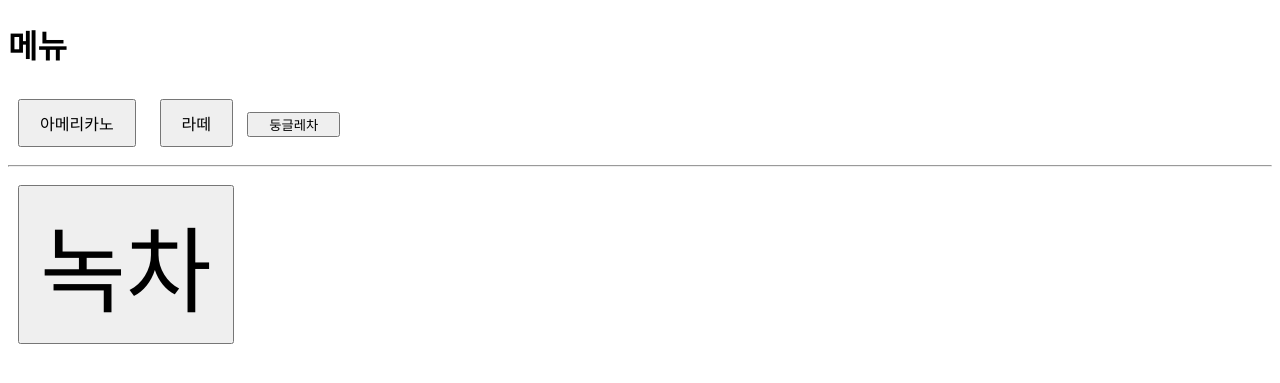
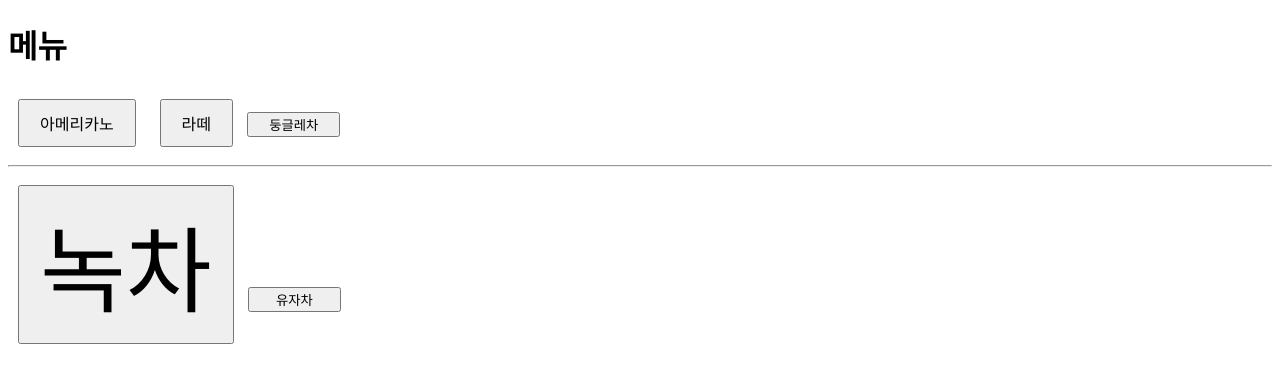
Before and after one commit to stevenkim18/david, a Flask app: page /menu in a window 1280 px wide. Shown: the top 383 px of the page. Run offline with Flask 3, Linux system fonts and the light colour scheme.

Commit message:
Feat: 유자차 추가

```diff
--- a/templates/menu.html
+++ b/templates/menu.html
@@ -20,5 +20,7 @@
     <button name="menu2" style="width:70pt;">둥글레차</button>
     <hr>
     <button class="menu-button green-tea">녹차</button>
+    <button name="menu2" style="width:70pt;">유자차</button> <!-- 새로 추가 -->
+
 </body>
 </html>
```
